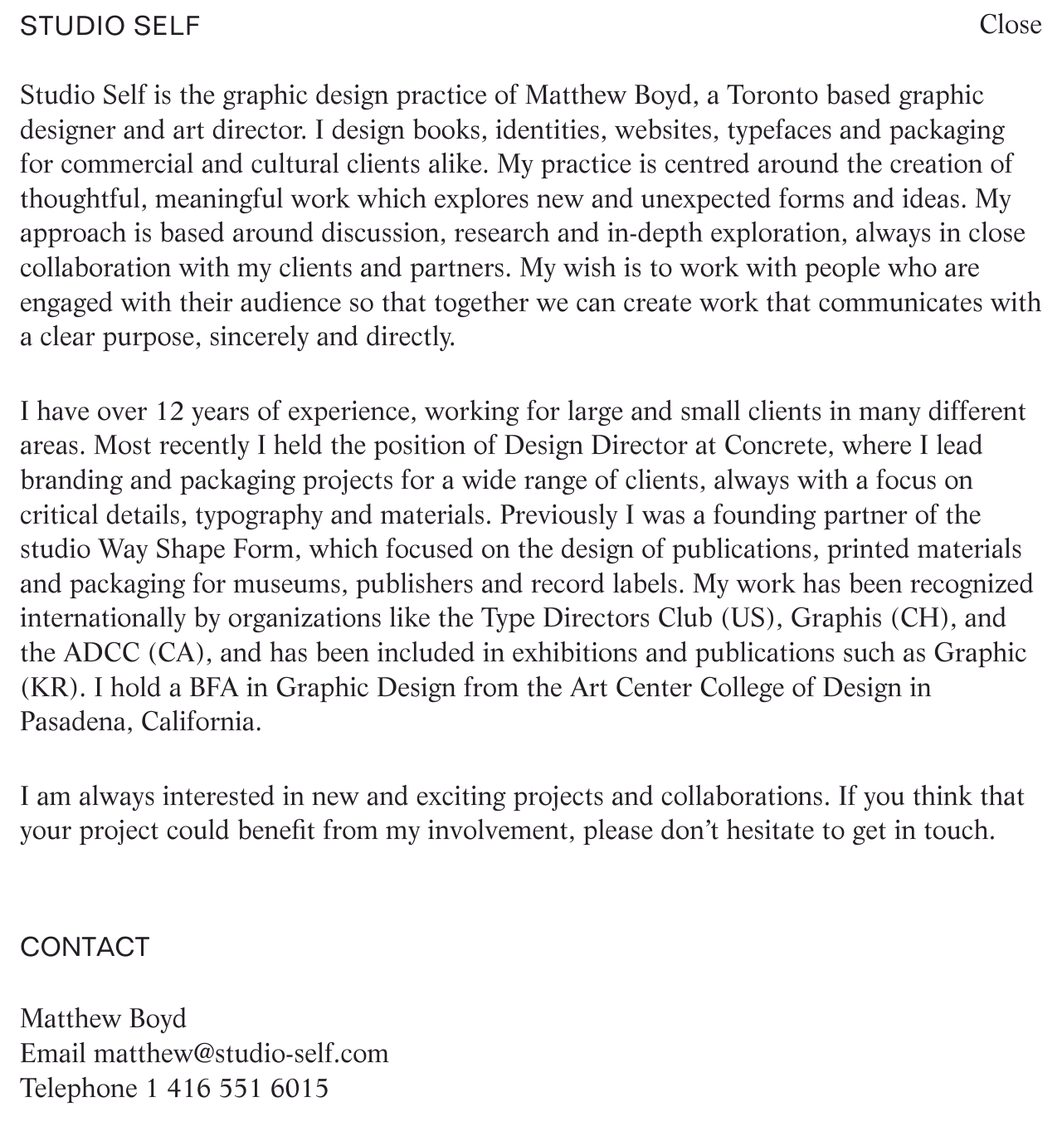
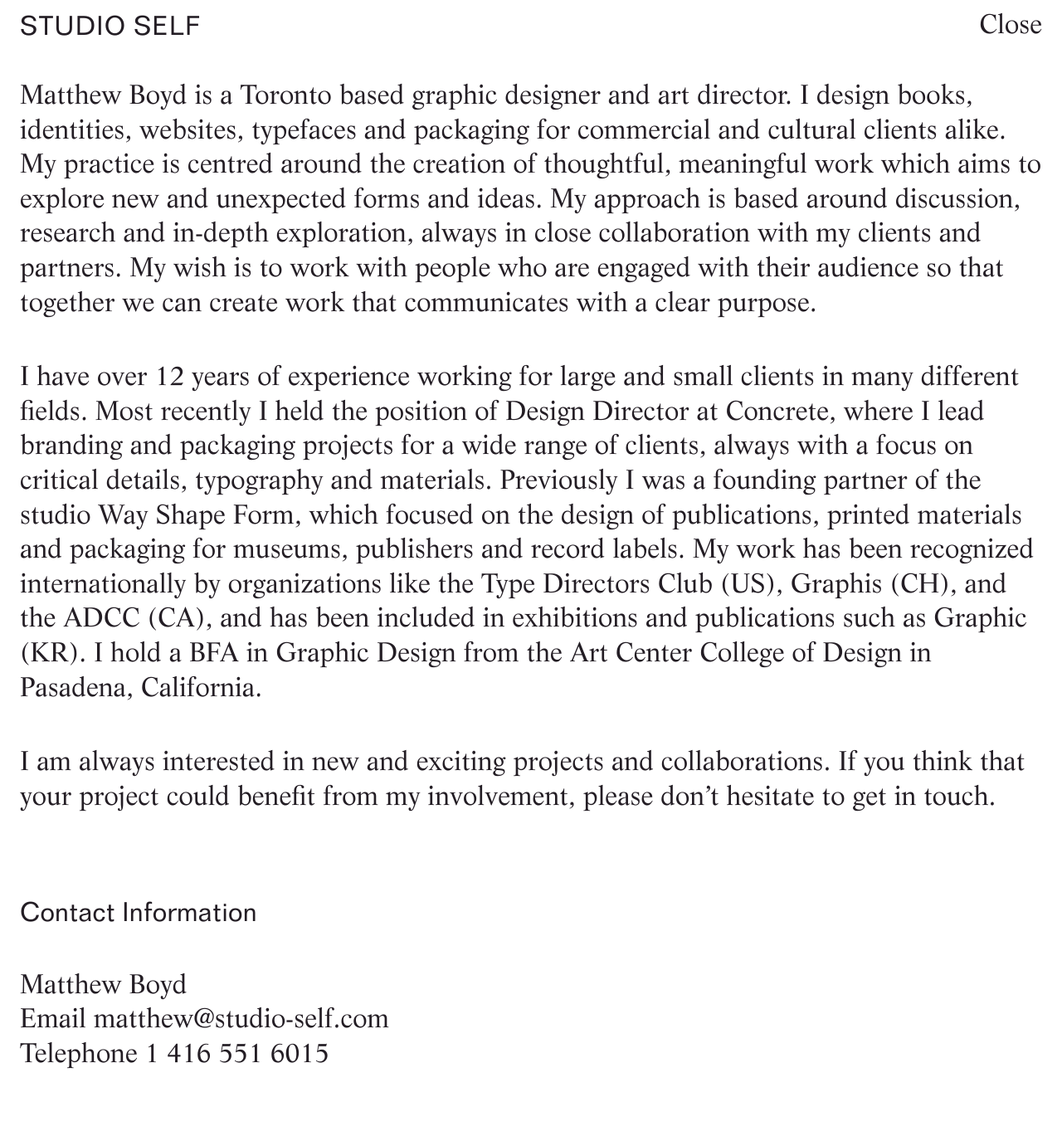
Before and after one commit to studio-cartogram/studioself, a Jekyll site: the page built from information.markdown, in a window 1280 px wide and 1382 px high. Shown: the top 1369 px of the window at 83% size. Built offline with Jekyll 4.4.1, drawn with Linux system fonts in a browser that asks for light colours.

Commit message:
Updated Information

```diff
--- a/information.markdown
+++ b/information.markdown
@@ -3,9 +3,9 @@ title: Information
 date: 2017-04-20 07:21:00 Z
 ---
 
-Studio Self is the graphic design practice of Matthew Boyd, a Toronto based graphic designer and art director. I design books, identities, websites, typefaces and packaging for commercial and cultural clients alike. My practice is centred around the creation of thoughtful, meaningful work which explores new and unexpected forms and ideas. My approach is based around discussion, research and in-depth exploration, always in close collaboration with my clients and partners. My wish is to work with people who are engaged with their audience so that together we can create work that communicates with a clear purpose, sincerely and directly.
+Matthew Boyd is a Toronto based graphic designer and art director. I design books, identities, websites, typefaces and packaging for commercial and cultural clients alike. My practice is centred around the creation of thoughtful, meaningful work which aims to explore new and unexpected forms and ideas. My approach is based around discussion, research and in-depth exploration, always in close collaboration with my clients and partners. My wish is to work with people who are engaged with their audience so that together we can create work that communicates with a clear purpose.
 
-I have over 12 years of experience, working for large and small clients in many different areas. Most recently I held the position of Design Director at Concrete, where I lead branding and packaging projects for a wide range of clients, always with a focus on critical details, typography and materials. Previously I was a founding partner of the studio Way Shape Form, which focused on the design of publications, printed materials and packaging for museums, publishers and record labels. My work has been recognized internationally by organizations like the Type Directors Club (US), Graphis (CH), and the ADCC (CA), and has been included in exhibitions and publications such as Graphic (KR). I hold a BFA in Graphic Design from the Art Center College of Design in Pasadena, California.
+I have over 12 years of experience working for large and small clients in many different fields. Most recently I held the position of Design Director at Concrete, where I lead branding and packaging projects for a wide range of clients, always with a focus on critical details, typography and materials. Previously I was a founding partner of the studio Way Shape Form, which focused on the design of publications, printed materials and packaging for museums, publishers and record labels. My work has been recognized internationally by organizations like the Type Directors Club (US), Graphis (CH), and the ADCC (CA), and has been included in exhibitions and publications such as Graphic (KR). I hold a BFA in Graphic Design from the Art Center College of Design in Pasadena, California.
 
 I am always interested in new and exciting projects and collaborations. If you think that your project could benefit from my involvement, please don’t hesitate to get in touch.
 
@@ -13,7 +13,7 @@ I am always interested in new and exciting projects and collaborations. If you t
 *
 *
 
-# CONTACT
+# Contact Information
 
 * Matthew Boyd
 
```
